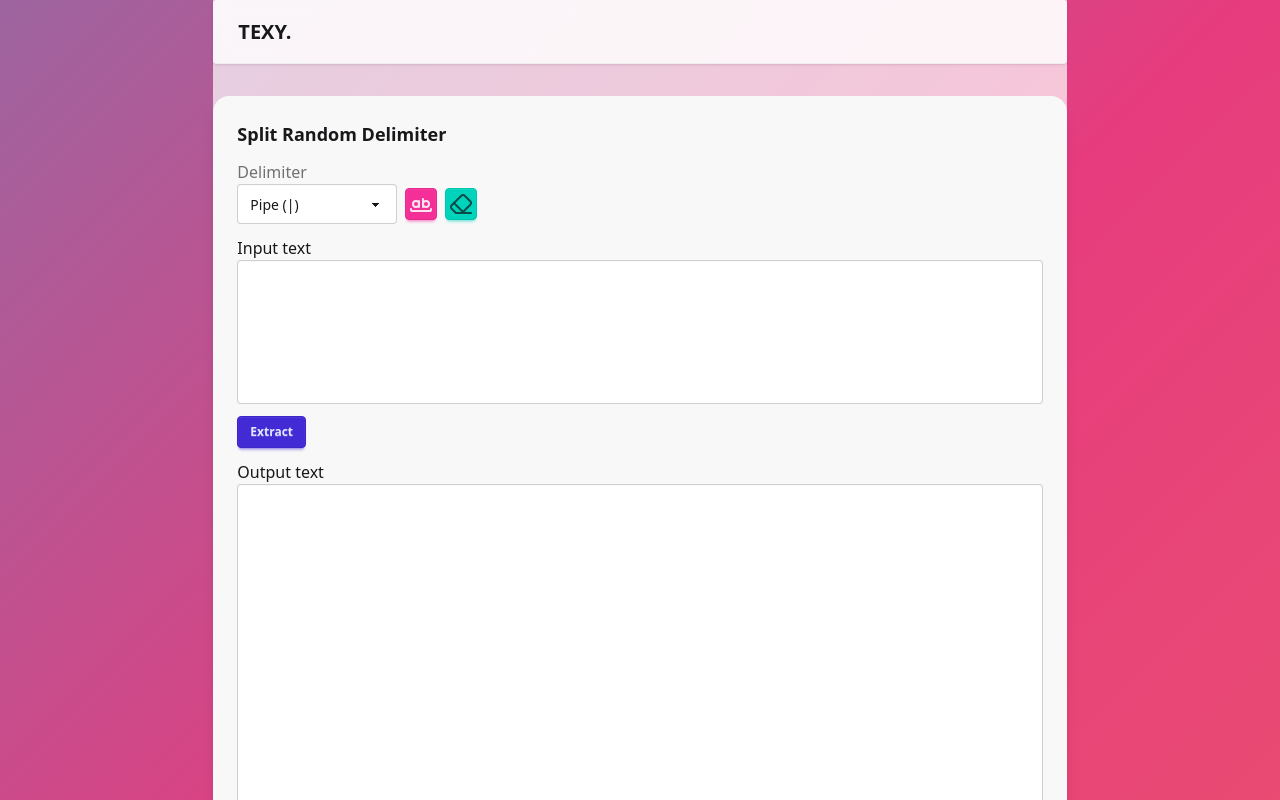
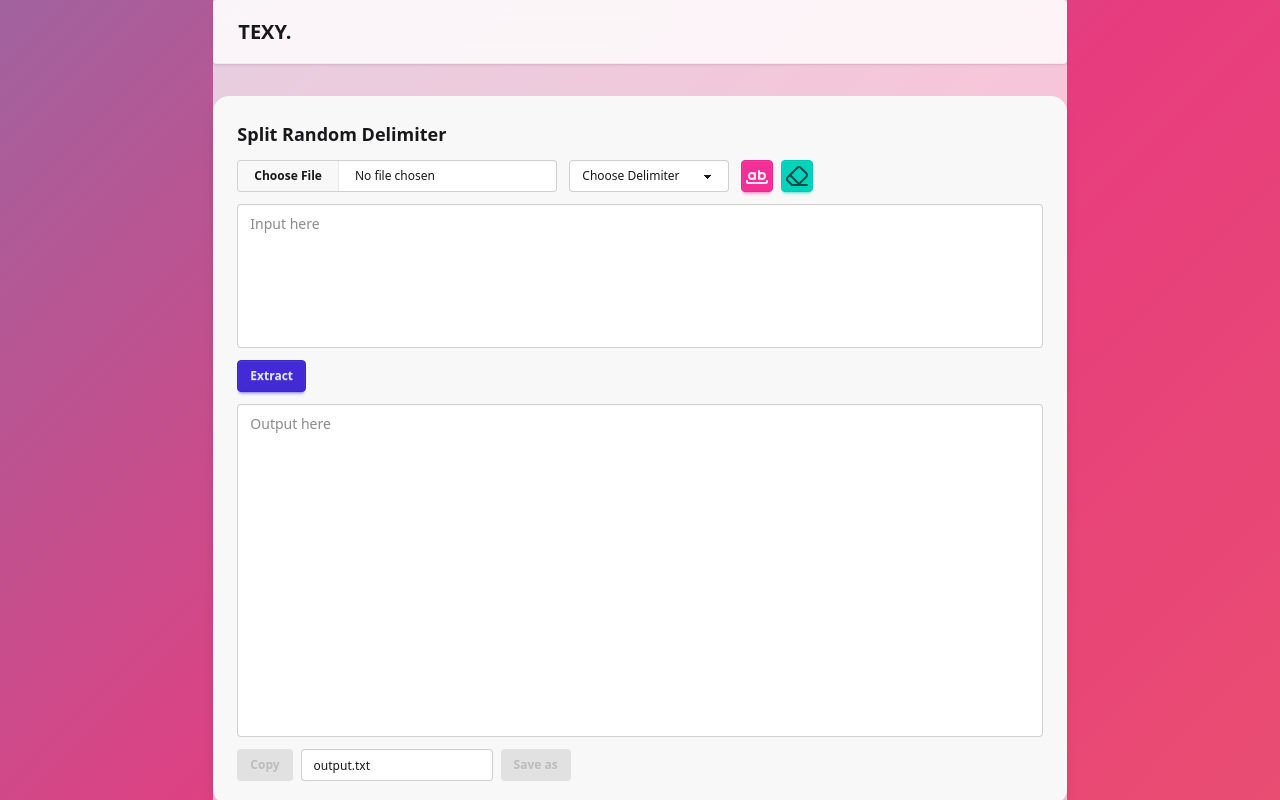
Before and after one commit to occaza/ttx, a SvelteKit app: page /text-tools/split-random-delimiter in a window 1280 px wide. Shown: the top 800 px of the page. Built offline with nearby package versions, Linux system fonts and the light colour scheme.

Commit message:
add new tools

```diff
--- a/src/lib/server/notepad.server.ts
+++ b/src/lib/server/notepad.server.ts
@@ -0,0 +1,12 @@
+import { NOTEPAD_ENCRYPTION_KEY as KEY } from '$env/static/private';
+
+export const ENCRYPTION_KEY = KEY;
+
+if (!ENCRYPTION_KEY) {
+	throw new Error('NOTEPAD_ENCRYPTION_KEY tidak ditemukan');
+}
+
+// pastikan 64 karakter + hanya 0-9, a-f, A-F
+if (!/^[0-9a-fA-F]{64}$/.test(ENCRYPTION_KEY)) {
+	throw new Error('NOTEPAD_ENCRYPTION_KEY harus 64 karakter hex (0-9, a-f, A-F)');
+}
--- a/src/lib/server/supabase.server.ts
+++ b/src/lib/server/supabase.server.ts
@@ -1,4 +1,7 @@
 import { createClient } from '@supabase/supabase-js';
-import { SUPABASE_URL, SUPABASE_SERVICE_KEY } from '$env/static/private';
+import { SUPABASE_URL, SUPABASE_SERVICE_KEY, NOTEPAD_ENCRYPTION_KEY } from '$env/static/private';
 
 export const supabase = createClient(SUPABASE_URL, SUPABASE_SERVICE_KEY);
+
+/* export key agar modul enkripsi bisa pakai */
+export const ENCRYPTION_KEY_SERVER = NOTEPAD_ENCRYPTION_KEY;
--- a/src/routes/notepad/[slug]/+page.svelte
+++ b/src/routes/notepad/[slug]/+page.svelte
@@ -51,7 +51,7 @@
 <svelte:head><title>Notepad - {data.slug}</title></svelte:head>
 
 <div class="mx-auto max-w-5xl space-y-3 bg-base-200 p-6 shadow-lg lg:rounded-2xl">
-	<h2 class="text-lg font-bold">Shared Notepad</h2>
+	<h2 class="text-lg font-bold">Online Notepad</h2>
 	<p class="text-sm text-gray-500">
 		Slug: <code>{data.slug}</code> — semua orang dengan link ini bisa lihat & edit.
 	</p>
--- a/src/routes/text-tools/add-prefixsuffix-into-line/+page.svelte
+++ b/src/routes/text-tools/add-prefixsuffix-into-line/+page.svelte
@@ -1,4 +1,6 @@
 <script lang="ts">
+	import { TextSelect, WholeWord, Eraser } from '@lucide/svelte';
+
 	let input = '';
 	let output = '';
 	let prefix = '';
@@ -53,10 +55,14 @@
 			class="file-input-bordered file-input w-full max-w-sm file-input-sm"
 		/>
 		<div class="tooltip" data-tip="Select all">
-			<button class="btn btn-square btn-sm" on:click={selectAll}>S</button>
+			<button type="button" class="btn btn-square btn-sm btn-secondary" on:click={selectAll}>
+				<WholeWord size={16} />
+			</button>
 		</div>
 		<div class="tooltip" data-tip="Clear">
-			<button class="btn btn-square btn-sm" on:click={clear}>C</button>
+			<button class="btn btn-square btn-sm btn-accent" on:click={clear}>
+				<Eraser size={16} />
+			</button>
 		</div>
 	</div>
 	<div class="grid grid-cols-1 gap-3 sm:grid-cols-2 lg:grid-cols-2">
--- a/src/routes/text-tools/captions-formatter/+page.svelte
+++ b/src/routes/text-tools/captions-formatter/+page.svelte
@@ -1,4 +1,5 @@
 <script lang="ts">
+	import { Eraser } from '@lucide/svelte';
 	let text = '';
 	let isFormatted = false;
 	let copied = false;
@@ -76,8 +77,11 @@
 				>
 					{copied ? '✓ Copied!' : 'Copy'}
 				</button>
-				<div class="tooltip" data-tip="Clear output">
-					<button type="button" class="btn btn-square btn-sm" on:click={clearOut}>C</button>
+
+				<div class="tooltip" data-tip="Clear">
+					<button class="btn btn-square btn-sm btn-accent" on:click={clearOut}>
+						<Eraser size={16} />
+					</button>
 				</div>
 			</div>
 		</div>
--- a/src/routes/text-tools/files-comparation/+page.svelte
+++ b/src/routes/text-tools/files-comparation/+page.svelte
@@ -1,4 +1,5 @@
 <script lang="ts">
+	import { WholeWord, Eraser } from '@lucide/svelte';
 	let fileA: File | null = null;
 	let fileB: File | null = null;
 	let nameA = '';
@@ -152,22 +153,24 @@
 	<div class="flex flex-wrap items-center gap-4">
 		<label class="label cursor-pointer">
 			<input type="checkbox" class="checkbox checkbox-sm" bind:checked={caseSensitive} /><span
-				class="label-text ml-2">Case sensitive</span
+				class="label-text">Case sensitive</span
 			>
 		</label>
 		<label class="label cursor-pointer"
 			><input type="checkbox" class="checkbox checkbox-sm" bind:checked={ignoreEmpty} /><span
-				class="label-text ml-2">Ignore empty lines</span
+				class="label-text">Ignore empty lines</span
 			>
 		</label>
 		<label class="label cursor-pointer"
 			><input type="checkbox" class="checkbox checkbox-sm" bind:checked={onlyDiff} /><span
-				class="label-text ml-2">Only diffs</span
+				class="label-text">Only diffs</span
 			>
 		</label>
 
-		<div class="tooltip" data-tip="Clear panes">
-			<button class="btn btn-square btn-sm" on:click={clearSide}>C</button>
+		<div class="tooltip" data-tip="Clear">
+			<button class="btn btn-square btn-sm btn-accent" on:click={clearSide}>
+				<Eraser size={16} />
+			</button>
 		</div>
 	</div>
 
--- a/src/routes/text-tools/lines-counter/+page.svelte
+++ b/src/routes/text-tools/lines-counter/+page.svelte
@@ -1,4 +1,6 @@
 <script lang="ts">
+	import { WholeWord, Eraser } from '@lucide/svelte';
+
 	let input = '';
 	let output = '';
 	let fileInput: HTMLInputElement;
@@ -79,19 +81,23 @@
 		/>
 		<label class="label cursor-pointer"
 			><input type="checkbox" class="checkbox checkbox-sm" bind:checked={caseSensitive} /><span
-				class="label-text ml-2">Case sensitive</span
+				class="label-text">Case sensitive</span
 			></label
 		>
 		<label class="label cursor-pointer"
 			><input type="checkbox" class="checkbox checkbox-sm" bind:checked={removeEmpty} /><span
-				class="label-text ml-2">Remove empty lines</span
+				class="label-text">Remove empty lines</span
 			></label
 		>
 		<div class="tooltip" data-tip="Select all">
-			<button class="btn btn-square btn-sm" on:click={selectAll}>S</button>
+			<button type="button" class="btn btn-square btn-sm btn-secondary" on:click={selectAll}>
+				<WholeWord size={16} />
+			</button>
 		</div>
 		<div class="tooltip" data-tip="Clear">
-			<button class="btn btn-square btn-sm" on:click={clear}>C</button>
+			<button class="btn btn-square btn-sm btn-accent" on:click={clear}>
+				<Eraser size={16} />
+			</button>
 		</div>
 	</div>
 	<div>
--- a/src/routes/text-tools/random-number-generator/+page.svelte
+++ b/src/routes/text-tools/random-number-generator/+page.svelte
@@ -1,4 +1,5 @@
 <script lang="ts">
+	import { WholeWord, Eraser } from '@lucide/svelte';
 	let qty = 10;
 	let min = 0;
 	let max = 1000;
@@ -12,7 +13,7 @@
 	function selectAll() {
 		outputEl?.select();
 	}
-	function clearOut() {
+	function clear() {
 		output = '';
 	}
 
@@ -69,16 +70,22 @@
 			<span class="label">Suffix </span>
 			<input type="text" bind:value={suffix} placeholder="Enter suffix here" />
 		</label>
-		<div class="flex items-center gap-2">
+		<div class="flex items-center justify-between gap-2">
 			<label class="label cursor-pointer">
-				<span class="label-text">Pad numbers</span>
 				<input type="checkbox" class="checkbox checkbox-sm" bind:checked={padOn} />
+				<span class="label-text">Pad Numbers</span>
 			</label>
-			<div class="tooltip" data-tip="Select all">
-				<button class="btn btn-square btn-sm" on:click={selectAll}>S</button>
-			</div>
-			<div class="tooltip" data-tip="Clear output">
-				<button class="btn btn-square btn-sm" on:click={clearOut}>C</button>
+			<div>
+				<div class="tooltip" data-tip="Select all">
+					<button type="button" class="btn btn-square btn-sm btn-secondary" on:click={selectAll}>
+						<WholeWord size={16} />
+					</button>
+				</div>
+				<div class="tooltip" data-tip="Clear">
+					<button class="btn btn-square btn-sm btn-accent" on:click={clear}>
+						<Eraser size={16} />
+					</button>
+				</div>
 			</div>
 		</div>
 	</div>
--- a/src/routes/text-tools/split-random-delimiter/+page.svelte
+++ b/src/routes/text-tools/split-random-delimiter/+page.svelte
@@ -5,20 +5,35 @@
 	let output = '';
 	let copied = false;
 	let fileName = 'output.txt';
-	let delimiter = '|';
+	let delimiter = '';
 	let customDelimiter = '';
-	let delimiterOption = '|';
+	let delimiterOption = '';
 	let segmen: string[] = [];
 	let pickSet = new Set<number>();
 	let segCount = 0;
 	let inputEl: HTMLTextAreaElement;
+	let fileInput: HTMLInputElement;
 	const maxLabelLength = 10;
 
 	$: if (input) preview();
 	$: (pickSet, extract());
 	$: delimiter = delimiterOption === 'custom' ? customDelimiter || '|' : delimiterOption;
+	$: if (delimiter) {
+		// baru jalankan preview & extract
+		preview();
+		extract();
+	} else {
+		segCount = 0;
+		segmen = [];
+		output = '';
+	}
 
 	function preview() {
+		if (!delimiter) {
+			segCount = 0;
+			segmen = [];
+			return;
+		} //
 		const rows = input.split(/\r?\n/).filter((l) => l.includes(delimiter));
 		if (!rows.length) {
 			segmen = [];
@@ -41,6 +56,11 @@
 	}
 
 	function extract() {
+		if (!delimiter) {
+			output = '';
+			return;
+		} // <-- guard
+
 		const rows = input.split(/\r?\n/).filter((l) => l.includes(delimiter));
 		const picks = Array.from(pickSet).sort((a, b) => a - b);
 		output = rows
@@ -78,9 +98,19 @@
 		fileName = 'output.txt';
 		delimiter = '|';
 		customDelimiter = '';
-		delimiterOption = '|';
+		delimiterOption = '';
 		pickSet = new Set<number>();
 		segCount = 0;
+	}
+
+	function handleFile(e: Event) {
+		const target = e.target as HTMLInputElement;
+		if (!target.files?.length) return;
+		const reader = new FileReader();
+		reader.onload = () => {
+			input = reader.result as string;
+		};
+		reader.readAsText(target.files[0]);
 	}
 </script>
 
@@ -90,13 +120,17 @@
 	<h2 class="text-lg font-bold">Split Random Delimiter</h2>
 
 	<div class="form-control">
-		<label class="label" for="delimiter-select">
-			<span class="label-text font-medium">Delimiter</span>
-		</label>
+		<div class="mb-2 flex flex-wrap items-center gap-3">
+			<input
+				type="file"
+				accept="text/plain"
+				bind:this={fileInput}
+				on:change={handleFile}
+				class="file-input-bordered file-input w-full max-w-xs file-input-sm"
+			/>
 
-		<div class="flex flex-wrap items-center gap-2">
-			<!-- Select -->
-			<select id="delimiter-select" bind:value={delimiterOption} class=" select w-40 select-md">
+			<select id="delimiter-select" bind:value={delimiterOption} class=" select w-40 select-sm">
+				<option value="" disabled selected>Choose Delimiter</option>
 				<option value="|">Pipe (|)</option>
 				<option value="	">Tab</option>
 				<option value=" ">Space</option>
@@ -133,8 +167,11 @@
 
 	<div>
 		<label class="form-control">
-			<span class="label-text">Input text</span>
-			<textarea bind:value={input} rows="6" class="textarea-bordered textarea w-full resize-none"
+			<textarea
+				placeholder="Input here"
+				bind:value={input}
+				rows="6"
+				class="textarea-bordered textarea w-full resize-none"
 			></textarea>
 		</label>
 	</div>
@@ -144,12 +181,11 @@
 	</div>
 
 	<label class="form-control">
-		<span class="label-text">Output text</span>
-
 		<textarea
 			bind:value={output}
 			bind:this={inputEl}
 			rows="15"
+			placeholder="Output here"
 			class="textarea-bordered textarea w-full resize-none"
 			readonly
 		></textarea>
@@ -181,7 +217,7 @@
 		{/if}
 	</div>
 
-	<div class="flex justify-between gap-2">
+	<div class="flex gap-2">
 		<div>
 			<button class="btn btn-sm" disabled={!output} on:click={copy}>
 				{copied ? 'Copied!' : 'Copy'}
```
Also changed, not shown: src/routes/text-tools/remove-duplicate-lines/+page.svelte (+10 -5 lines), src/routes/text-tools/split-files/+page.svelte (+16 -11 lines).
